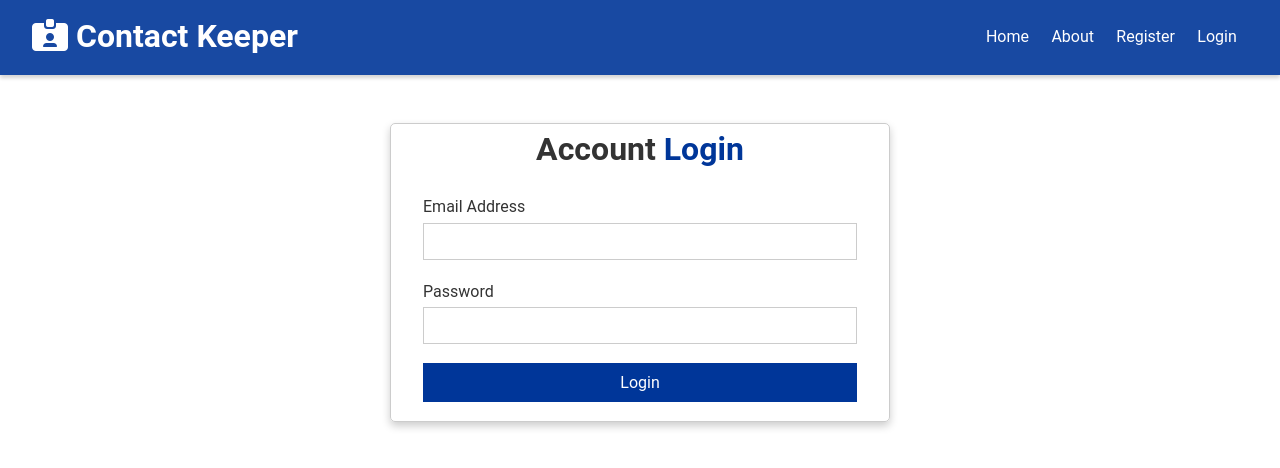
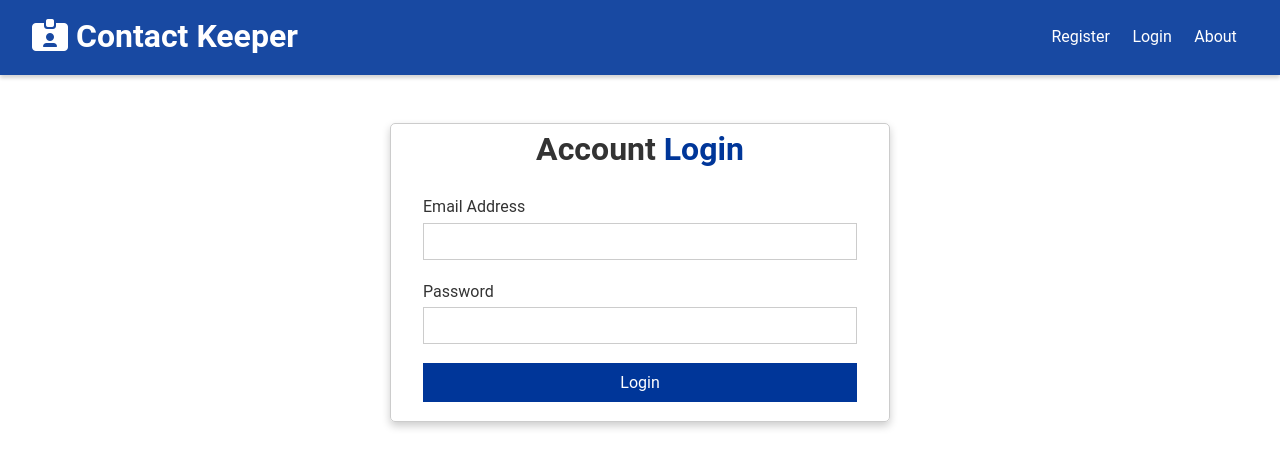
Before and after one commit to jjad14/contact-keeper, a React (Create React App) app in the folder client/: page /login in a window 1280 px wide. Shown: the top 468 px of the page. Built offline with nearby package versions, Linux system fonts and the light colour scheme.

Commit message:
Logout and Navbar

```diff
--- a/client/src/components/layout/Navbar.js
+++ b/client/src/components/layout/Navbar.js
@@ -1,26 +1,62 @@
-import React from 'react';
+import React, { Fragment, useContext } from 'react';
 import { Link } from 'react-router-dom';
 import PropTypes from 'prop-types'
 
+import AuthContext from '../../context/auth/authContext';
+
 const Navbar = ({title, icon}) => {
+    const { isAuthenticated, logout, user } = useContext(AuthContext);
+
+    const onLogoutHandler = () => {
+        logout();
+    };
+
+    const authLinks = (
+        <Fragment>
+            <li>
+                <i className="fas fa-user"></i>
+                &nbsp;
+                <span className="hide-sm">{user && user.name}</span>
+            </li>
+            <li>
+                <a href="#!"
+                   onClick={onLogoutHandler}>
+                    <i className="fas fa-sign-out-alt"></i>
+                    &nbsp;
+                    <span className="hide-sm">Logout</span>
+                </a>
+            </li>
+            <li>
+                <Link to="/about">About</Link>
+            </li>
+        </Fragment>
+    );
+
+    const guestLinks = (
+        <Fragment>
+            <li>
+                <Link to="/register">Register</Link>
+            </li>
+            <li>
+                <Link to="/login">Login</Link>
+            </li>
+            <li>
+                <Link to="/about">About</Link>
+            </li>
+        </Fragment>
+    );
+
+
     return (
         <div className="navbar bg-primary">
             <h1>
                 <i className={icon}/>&nbsp;{title}
             </h1>
             <ul>
-                <li>
-                    <Link to="/">Home</Link>
-                </li>
-                <li>
-                    <Link to="/about">About</Link>
-                </li>
-                <li>
-                    <Link to="/register">Register</Link>
-                </li>
-                <li>
-                    <Link to="/login">Login</Link>
-                </li>
+                { isAuthenticated
+                ? authLinks
+                : guestLinks
+                }
             </ul>
         </div>
     );
--- a/client/src/context/auth/AuthState.js
+++ b/client/src/context/auth/AuthState.js
@@ -88,8 +88,7 @@ const AuthState = props => {
 
     // Logout User
     const logout = () => {
-        console.log('Logout');
-
+        dispatch({type: actions.LOGOUT});
     };
 
     // Clear Errors
--- a/client/src/context/auth/authReducer.js
+++ b/client/src/context/auth/authReducer.js
@@ -57,6 +57,16 @@ const reducer = (state, action) => {
                 user: null,
                 error: action.payload
             };
+        case actions.LOGOUT:
+            localStorage.removeItem('token');
+            return {
+                ...state,
+                token: null,
+                isAuthenticated: false,
+                loading: false,
+                user: null,
+                error: action.payload
+            };
         case actions.CLEAR_ERRORS:
             return {
                 ...state,
```
